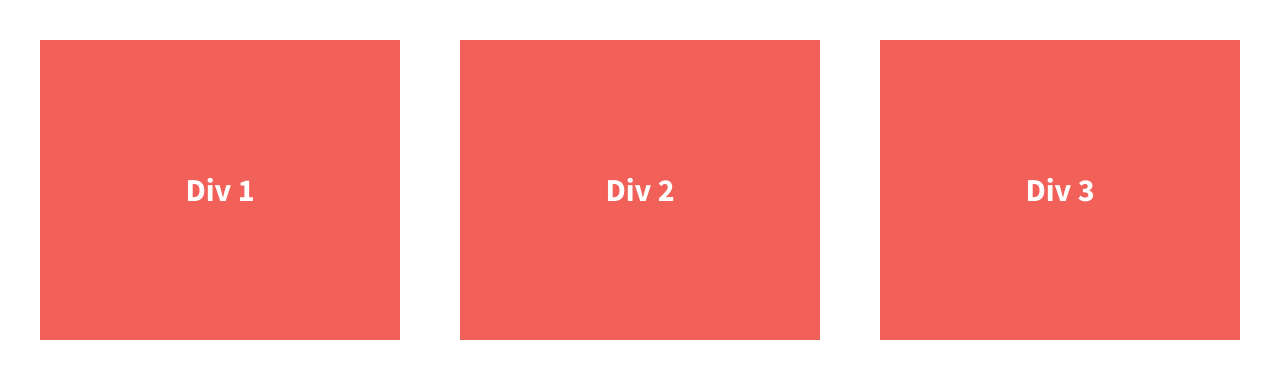
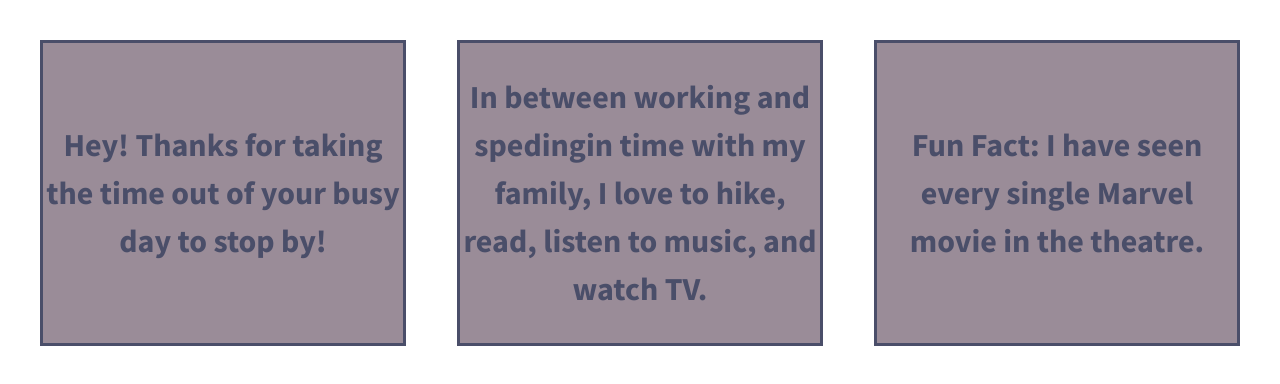
Before and after one commit to staciet/divs-flexbox, a plain HTML site: page index.html in a window 1280 px wide. Drawn offline with nearby package versions, Linux system fonts and the light colour scheme.

Commit message:
Customized divs

```diff
--- a/css/main.css
+++ b/css/main.css
@@ -117,17 +117,22 @@
 
 .div-1, .div-2, .div-3 {
   /*give the divs a width of 30%, add display:flex, set justify-content and align-items to center*/
-  color: #fff;
+  color: #4A4E69;
   line-height: 1.5em;
   font-size: 1.6em;
-  background-color: #f16059;
+  background-color: #9A8C98;
   height: 300px;
   display: flex;
   width: 30%;
   justify-content: center;
   align-items: center;
+  border-style:solid;
+  border-color: #4A4E69;
 }
 
+p {
+  text-align: center;
+}
 
 
 
--- a/index.html
+++ b/index.html
@@ -23,13 +23,13 @@
 
         <section class="wrapper">
             <div class="div-1">
-                Div 1
+                <p>Hey! Thanks for taking the time out of your busy day to stop by!</p>
             </div>
             <div class="div-2">
-                Div 2
+                <p>In between working and spedingin time with my family, I love to hike, read, listen to music, and watch TV.</p>
             </div>
             <div class="div-3">
-                Div 3
+                <p>Fun Fact: I have seen every single Marvel movie in the theatre.</p>
             </div>
         </section>
 
```
